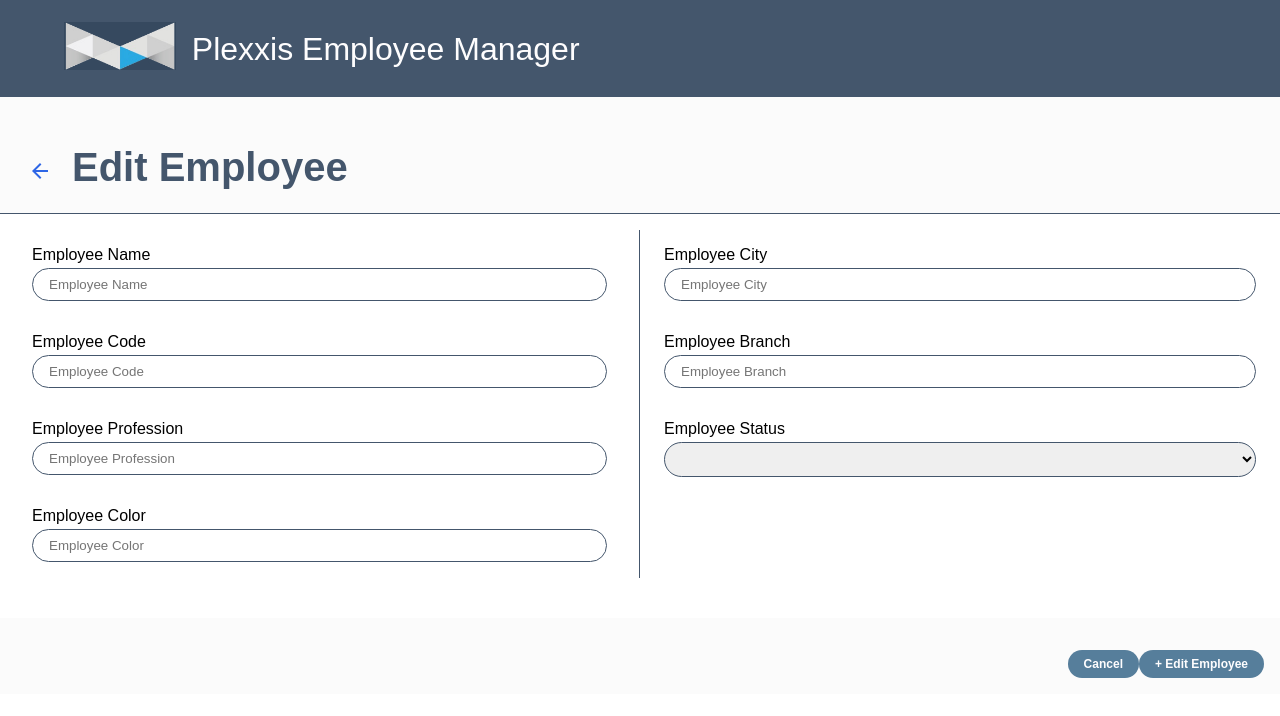
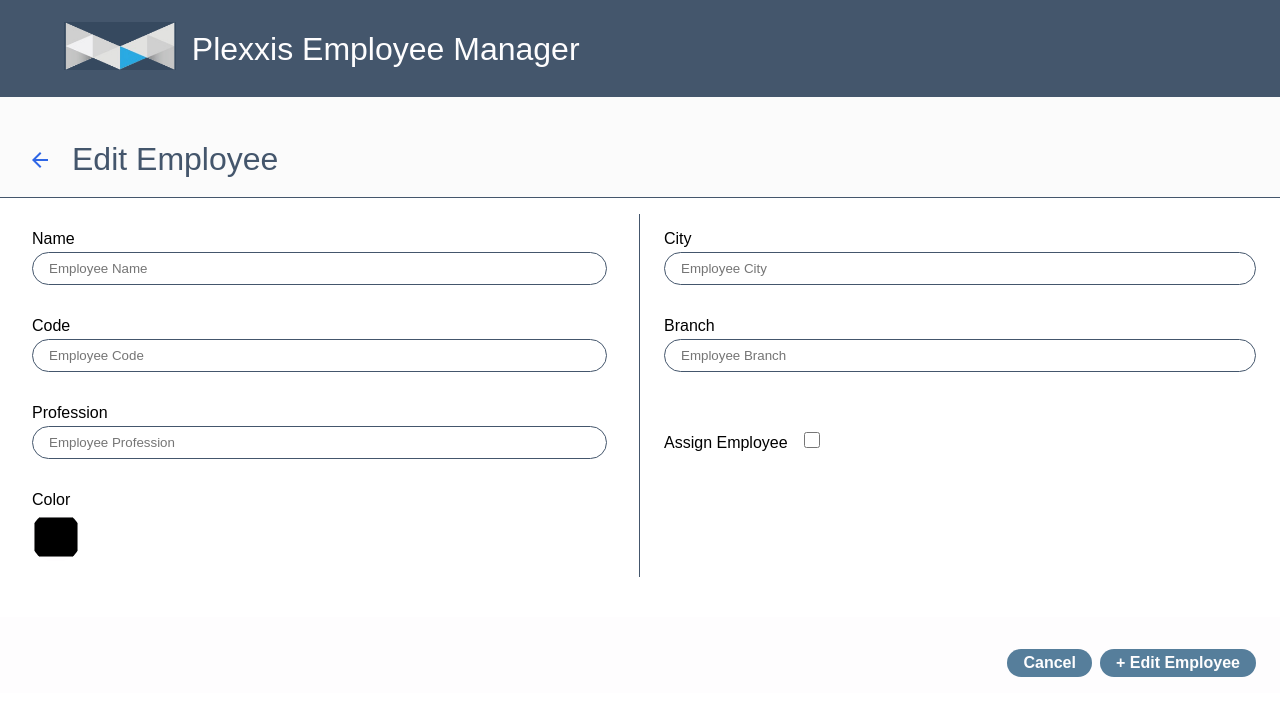
Before and after one commit to Katiamsa11/plexxis-fullstack-js-crud-exercise, a React (Create React App) app in the folder client/: page /employee/edit/1 in a window 1280 px wide. Shown: the top 716 px of the page. Built offline with nearby package versions, Linux system fonts and the light colour scheme.

Commit message:
cleaning code and style

```diff
--- a/client/src/App.scss
+++ b/client/src/App.scss
@@ -16,26 +16,25 @@ body {
 //Typography
 
 h1 {
-  font-size: 1.5rem;
+  font-size: 1rem;
   line-height: 2rem;
-  font-weight: 600;
-
+  font-weight: 300;
 
   @include tablet {
-    font-size: 2rem;
-    line-height: 3.25rem;
+    font-size: 1.5rem;
+    line-height: 2.25rem;
   }
 
   @include desktop {
-    font-size: 3.5rem;
-    line-height: 3.75rem;
+    font-size: 2rem;
+    line-height: 2.75rem;
   }
 }
 
 h2 {
   font-size: 1.75rem;
   line-height: 2rem;
-  font-weight: 600;
+  font-weight: 300;
 
 
   @include tablet {
@@ -44,32 +43,15 @@ h2 {
   }
 }
 
-h3 {
-  font-size: 0.8125rem;
-  line-height: 1.125rem;
-  font-weight: 600;
-
-
-  @include tablet {
-    font-size: 0.875rem;
-    line-height: 1.375rem;
-  }
-}
-
-h4 {
-  font-size: 1.1rem;
-  line-height: 1.25rem;
-  margin: .75 0;
-}
 
 p {
-  font-size: 1rem;
+  font-size: 0.875rem;;
   line-height: 1.15rem;
-  font-weight: 400;
+  font-weight: 300;
   margin: .5rem 0;
 
   @include tablet {
-    font-size: 0.875rem;
+    font-size: 1rem;
     line-height: 1.375rem;
   }
 }
@@ -78,10 +60,18 @@ a {
   font-size: 0.75rem;
   line-height: 1.25rem;
   font-weight: 600;
+
+  @include tablet {
+    font-size: 1rem;
+  }
 }
 
 button {
   font-size: 0.75rem;
   line-height: 1.25rem;
   font-weight: 600;
+
+  @include tablet {
+    font-size: 1rem;
+  }
 }
--- a/client/src/components/Table/Table.js
+++ b/client/src/components/Table/Table.js
@@ -2,7 +2,6 @@ import React, { useState } from "react";
 import "./Table.scss";
 import { useTable, useFilters, useSortBy } from "react-table";
 import { Link } from "react-router-dom";
-import sort from "../../assets/icons/sort.svg";
 
 function Table({ columns, data }) {
   // Create a state
@@ -51,7 +50,7 @@ function Table({ columns, data }) {
               {headerGroup.headers.map((column) => (
                 <th
                   {...column.getHeaderProps(column.getSortByToggleProps())}
-                  className={
+                  className = {
                     column.isSorted
                       ? column.isSortedDesc
                         ?
@@ -61,14 +60,13 @@ function Table({ columns, data }) {
                   }
                 >
                   {column.render("Header")}
-                  <img className="sort" src={sort} alt="sorting icon"/>
                 </th>
               ))}
             </tr>
           ))}
         </thead>
         <tbody {...getTableBodyProps()}>
-          {rows.map((row, i) => {
+          {rows.map((row, id) => {
             prepareRow(row);
             return (
               <tr {...row.getRowProps()}>
--- a/client/src/pages/EmployeeForm/EditEmployeePage.js
+++ b/client/src/pages/EmployeeForm/EditEmployeePage.js
@@ -19,7 +19,7 @@ function EditEmployeePage() {
   const [profession, setProfession] = useState("");
   const [color, setColor] = useState("");
   const [branch, setBranch] = useState("");
-  const [assigned, setAssigned] = useState("");
+  const [assigned, setAssigned] = useState(false);
 
   //States to generate error messages
   const [nameError, setNameError] = useState(false);
@@ -28,7 +28,6 @@ function EditEmployeePage() {
   const [professionError, setProfessionError] = useState(false);
   const [colorError, setColorError] = useState(false);
   const [branchError, setBranchError] = useState(false);
-  const [assignedError, setAssignedError] = useState(false);
 
   //create state generate success message
   const [success, setSuccess] = useState(false);
@@ -93,12 +92,7 @@ function EditEmployeePage() {
   };
 
   const handleChangeAssigned = (event) => {
-    if (assignedError) {
-      setAssignedError(false);
-    }
-    setIsError("");
-
-    setAssigned(event.target.value);
+    setAssigned(event.target.checked);
   };
 
   // created updated employee object to send back to the backend
@@ -145,23 +139,20 @@ function EditEmployeePage() {
     if (!branch) {
       setBranchError(true);
     }
-    if (!assigned) {
-      setAssignedError(true);
-    }
+
     if (
       !name ||
       !code ||
       !profession ||
       !color ||
       !city ||
-      !branch ||
-      !assigned
+      !branch
     ) {
       return;
     }
 
     axios
-      .put("http://localhost:5000/employees/employee/" + id, updatedEmployee)
+      .put("http://localhost:8080/employees/employee/" + id, updatedEmployee)
       .then(() => {
         setSuccess(true);
         setTimeout(() => {
@@ -191,7 +182,7 @@ function EditEmployeePage() {
       <form onSubmit={handleSubmit} className="employee-form__form">
         <div className="employee-form__section employee-form__section--left">
           <label className="employee-form__label">
-            Employee Name
+            Name
             <input
               className={`employee-form__input ${
                 nameError ? "employee-form__input--error" : ""
@@ -209,7 +200,7 @@ function EditEmployeePage() {
             )}
           </label>
           <label className="employee-form__label">
-            Employee Code
+            Code
             <input
               className={`employee-form__input ${
                 codeError ? "employee-form__input--error" : ""
@@ -227,7 +218,7 @@ function EditEmployeePage() {
             )}
           </label>
           <label className="employee-form__label">
-            Employee Profession
+            Profession
             <input
               className={`employee-form__input ${
                 professionError ? "employee-form__input--error" : ""
@@ -244,14 +235,13 @@ function EditEmployeePage() {
               </p>
             )}
           </label>
-          <label className="employee-form__label">
-            Employee Color
+          <label className="employee-form__label employee-form__color-label">
+           Color
             <input
-              className={`employee-form__input ${
+              className={`employee-form__input employee-form__color-input ${
                 colorError ? "employee-form__input--error" : ""
               }`}
-              type="text"
-              placeholder="Employee Color"
+              type="color"
               value={color}
               onChange={handleChangeColor}
             />
@@ -265,7 +255,7 @@ function EditEmployeePage() {
         </div>
         <div className="employee-form__section">
           <label className="employee-form__label">
-            Employee City
+            City
             <input
               className={`employee-form__input ${
                 cityError ? "employee-form__input--error" : ""
@@ -283,7 +273,7 @@ function EditEmployeePage() {
             )}
           </label>
           <label className="employee-form__label">
-            Employee Branch
+             Branch
             <input
               className={`employee-form__input ${
                 branchError ? "employee-form__input--error" : ""
@@ -300,27 +290,13 @@ function EditEmployeePage() {
               </p>
             )}
           </label>
-          <label className="employee-form__label">
-            Employee Status
-            <select
-              className={`employee-form__input ${
-                assignedError ? "employee-form__input--error" : ""
-              }`}
-              type="select"
-              placeholder="status"
-              value={assigned}
-              onChange={handleChangeAssigned}
-            >
-              <option value=""></option>
-              <option value="Assigned">Assigned</option>
-              <option value="Unassigned">Unassigned</option>
-            </select>
-            {assignedError && (
-              <p className="error">
-                <img src={error} alt="error icon" className="error__icon" />
-                This field is required
-              </p>
-            )}
+          <label className="employee-form__label employee-form__assigned-label">
+          Assign Employee
+          <input
+          className="employee-form__input employee-form__assigned-input"
+          type="checkbox"
+          onChange={handleChangeAssigned}
+        />
           </label>
         </div>
         <footer className="employee-form__footer">
@@ -330,7 +306,7 @@ function EditEmployeePage() {
               Employee Successfully Updated
             </p>
           )}
-          <Link to="/" className=" employee-form__button">
+          <Link to="/" className= "employee-form__button ">
             Cancel
           </Link>
           <button type="submit" className="employee-form__button button">
--- a/client/src/pages/EmployeeForm/EmployeeForm.scss
+++ b/client/src/pages/EmployeeForm/EmployeeForm.scss
@@ -26,13 +26,15 @@
   }
   &__title {
     margin: 0;
-    font-size: 2.5rem;
     color: $color-brand-primary;
+    font-weight: 400;
   }
+
   &__form {
     display: flex;
     flex-wrap: wrap;
   }
+
   &__section {
     padding: 0 1.5rem;
     display: flex;
@@ -52,6 +54,7 @@
       }
     }
   }
+
   &__subtitle {
     margin-top: 0;
     @include tablet {
@@ -69,6 +72,7 @@
       margin: 1rem 0;
     }
   }
+
   &__input {
     padding: 0.5rem 1rem;
     margin-top: 0.25rem;
@@ -106,7 +110,7 @@
 
   &__footer {
     flex-basis: 100%;
-    background-color: $color-background-secondary;
+    background-color: $color-background-primary;
     padding: 1rem;
     display: flex;
     justify-content: flex-end;
@@ -143,4 +147,12 @@
       background-color: $color-brand-primary;
     }
   }
+
+  .button {
+    margin-left: .5rem;
+    @include tablet {
+      margin-right: .5rem;
+    }
+  }
+
 }
--- a/client/src/pages/EmployeeForm/NewEmployeePage.js
+++ b/client/src/pages/EmployeeForm/NewEmployeePage.js
@@ -143,15 +143,19 @@ function NewEmployeePage() {
     }
 
     axios
-      .post("http://localhost:5000/employees", NewEmployee)
-      .then((response) => {
+      .post("http://localhost:8080/employees", NewEmployee)
+      .then(() => {
         setSuccess(true);
+        setTimeout(() => {
+          setSuccess(false);
+        }, 2000);
       })
       .catch((error) => {
-        console.log(error);
-        setIsError(true);
+        setIsError(error.response.data.error);
+        if (error.response.data.error.length === 0) {
+          setIsError("Something went wrong. Try again!");
+        }
       });
-
     resetForm();
   };
 
@@ -169,7 +173,7 @@ function NewEmployeePage() {
       <form onSubmit={handleSubmit} className="employee-form__form">
         <div className="employee-form__section employee-form__section--left">
           <label className="employee-form__label">
-            Employee Name
+             Name
             <input
               className={`employee-form__input ${
                 nameError ? "employee-form__input--error" : ""
@@ -187,7 +191,7 @@ function NewEmployeePage() {
             )}
           </label>
           <label className="employee-form__label">
-            Employee Code
+            Code
             <input
               className={`employee-form__input ${
                 codeError ? "employee-form__input--error" : ""
@@ -205,7 +209,7 @@ function NewEmployeePage() {
             )}
           </label>
           <label className="employee-form__label">
-            Employee Profession
+           Profession
             <input
               className={`employee-form__input ${
                 professionError ? "employee-form__input--error" : ""
@@ -228,7 +232,7 @@ function NewEmployeePage() {
               className={`employee-form__input employee-form__color-input ${
                 colorError ? "employee-form__input--error" : ""
               }`}
-              type="color"
+              type= "color"
               value={color}
               onChange={handleChangeColor}
             />
@@ -242,7 +246,7 @@ function NewEmployeePage() {
         </div>
         <div className="employee-form__section">
           <label className="employee-form__label">
-            Employee City
+           City
             <input
               className={`employee-form__input ${
                 cityError ? "employee-form__input--error" : ""
@@ -260,7 +264,7 @@ function NewEmployeePage() {
             )}
           </label>
           <label className="employee-form__label">
-            Employee Branch
+            Branch
             <input
               className={`employee-form__input ${
                 branchError ? "employee-form__input--error" : ""
--- a/client/src/pages/EmployeesPage/EmployeesPage.scss
+++ b/client/src/pages/EmployeesPage/EmployeesPage.scss
@@ -2,7 +2,9 @@
 @use "../../styles/variables" as *;
 
 .employees {
+  @include tablet {
   padding: 2rem 4rem;
+  }
 }
 
 .color {
--- a/client/src/utils/Utils.js
+++ b/client/src/utils/Utils.js
@@ -6,7 +6,7 @@ export const TabTitle = (newTitle) => {
 };
 
 //API URL
-const API_URL = "http://localhost:5000";
+const API_URL = "http://localhost:8080";
 const API_URL_EMPLOYEES = `${API_URL}/employees`;
 
 //API functions calls
```
Also changed, not shown: client/src/components/Header/HeaderPage.scss (+19 -4 lines), client/src/components/Table/Table.scss (+11 -7 lines), client/src/pages/EmployeesPage/EmployeesPage.js (+7 -2 lines).
